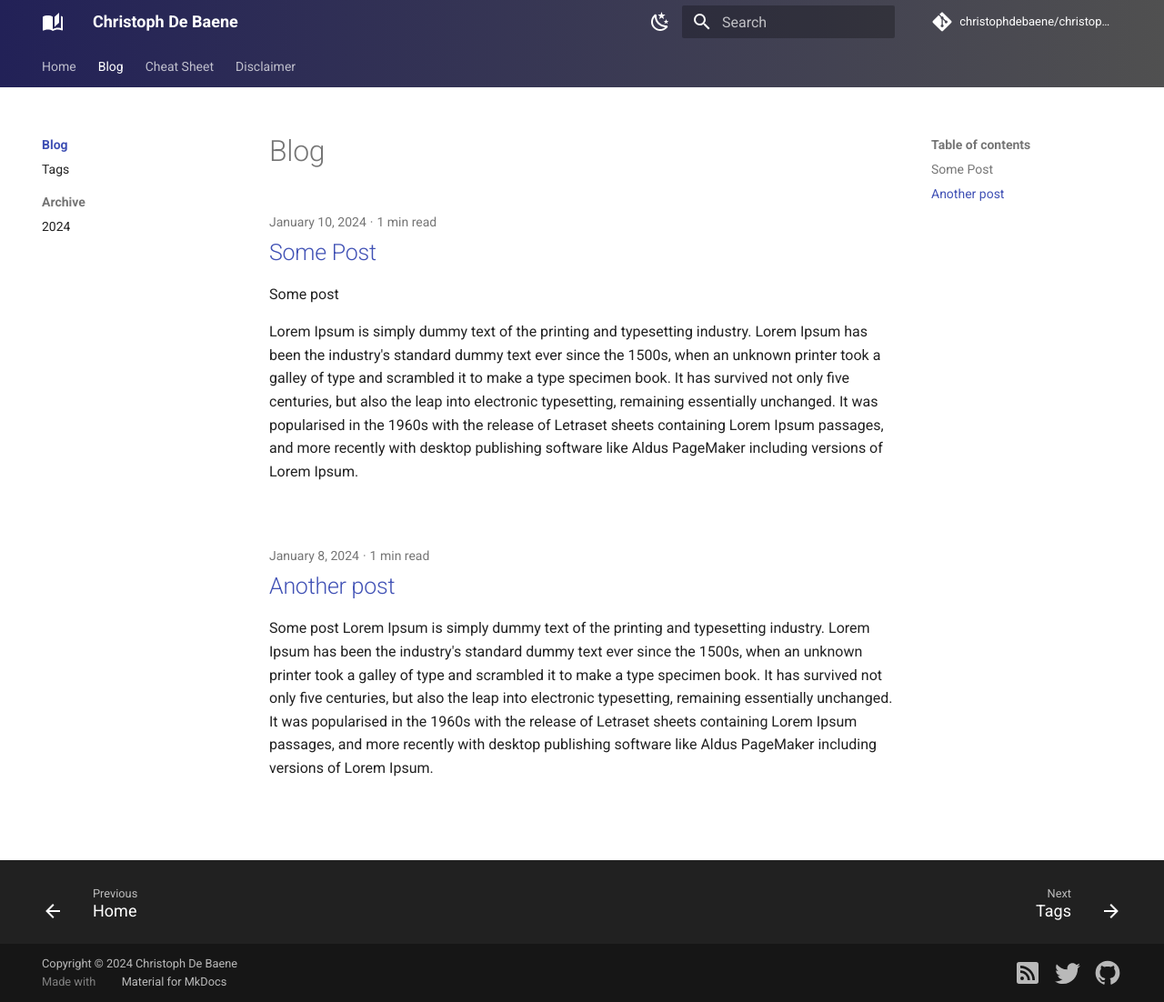
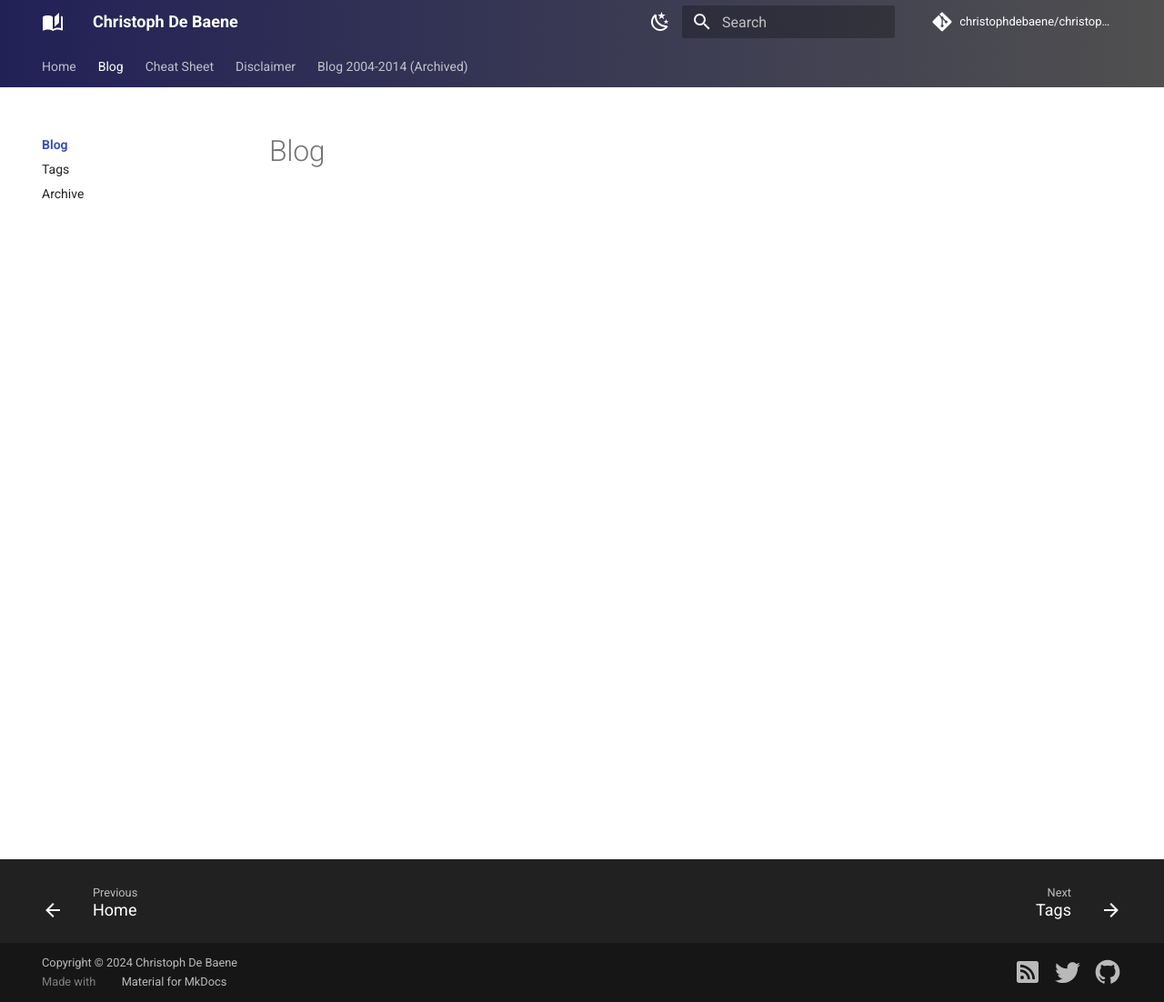
Before and after one commit to christophdebaene/christophdebaene.github.io, an MkDocs documentation site: the page built from docs/blog/index.md, in a window 1280 px wide and 1102 px high. Shown: the whole window at 91% size. Built offline with MkDocs 1.6.1 and Material for MkDocs 9.7.7, drawn with Linux system fonts in a browser that asks for light colours; comment, search, counter and statistics services are not loaded.

```diff
--- a/docs/blog/posts/2024/anotherpost.md
+++ /dev/null
@@ -1,10 +0,0 @@
----
-title: Another post
-date: 2024-01-08
-tags:
-    - python
-    - artificial intelligence
----
-
-Some post
-Lorem Ipsum is simply dummy text of the printing and typesetting industry. Lorem Ipsum has been the industry's standard dummy text ever since the 1500s, when an unknown printer took a galley of type and scrambled it to make a type specimen book. It has survived not only five centuries, but also the leap into electronic typesetting, remaining essentially unchanged. It was popularised in the 1960s with the release of Letraset sheets containing Lorem Ipsum passages, and more recently with desktop publishing software like Aldus PageMaker including versions of Lorem Ipsum.
--- a/mkdocs.yml
+++ b/mkdocs.yml
@@ -93,11 +93,13 @@ nav:
     - blog/index.md
     - blog/tags.md
   - Cheat Sheet:
-    - cheat-sheet/windows.md
+    - cheat-sheet/windows/windows.md
     - cheat-sheet/javascript.md
     - cheat-sheet/python.md
     - cheat-sheet/typescript.md
   - disclaimer.md
+  - Blog 2004-2014 (Archived):
+    - blog2004
 
 extra:
   unit_price: 10
```
Also changed, not shown: docs/blog/posts/2024/somepost.md (deleted, +0 -12 lines), docs/cheat-sheet/windows.md (deleted, +0 -1 lines), docs/cheat-sheet/windows/windows.md (added, +14 -0 lines), docs/index.md (+1 -1 lines), docs/cheat-sheet/windows/assets/create-shortcut-name.png (added), docs/cheat-sheet/windows/assets/create-shortcut.png (added).
